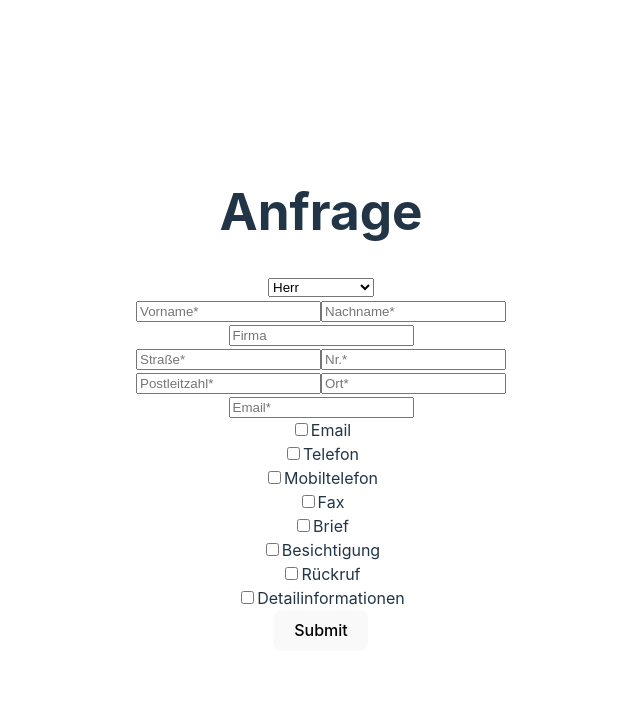
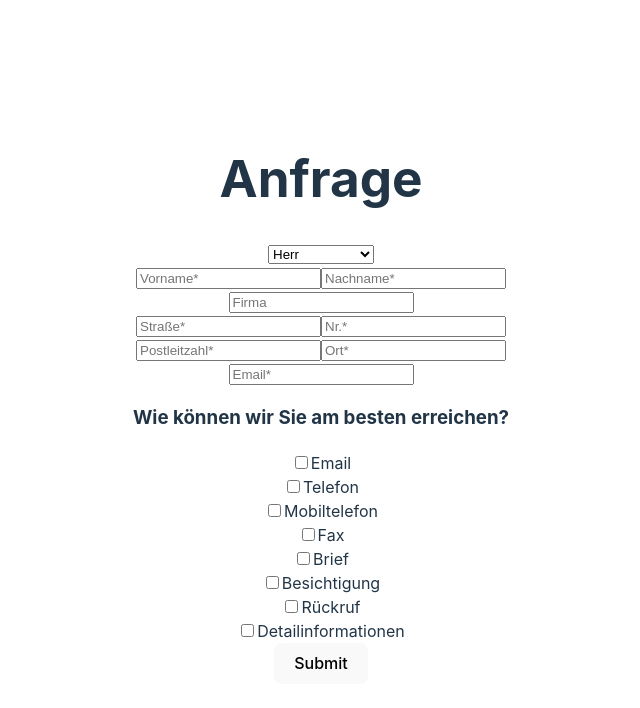
Before and after one commit to buchristo/immoDemo, a React (Vite) app in the folder immodemoFRONT/Immo-Demo/: page / in a window 1280 px wide. Shown: the top 708 px of the page, without its empty margins (319-959 px from the left). Built offline with nearby package versions, Linux system fonts and the light colour scheme.

Commit message:
add h3 element

```diff
--- a/immodemoFRONT/Immo-Demo/src/components/PreferredContact.jsx
+++ b/immodemoFRONT/Immo-Demo/src/components/PreferredContact.jsx
@@ -10,6 +10,7 @@ export default function PreferredContact({
         return (
             <>
             <div className="contactContainer">
+                <h3>Wie können wir Sie am besten erreichen?</h3>
                 <div className="emailCheck">
                     <input type="checkbox" id="emailCheckbox" onChange={(e) => setContactViaEmail(e.target.checked)}/>
                     <label htmlFor="emailCheckbox" >Email</label>
```
